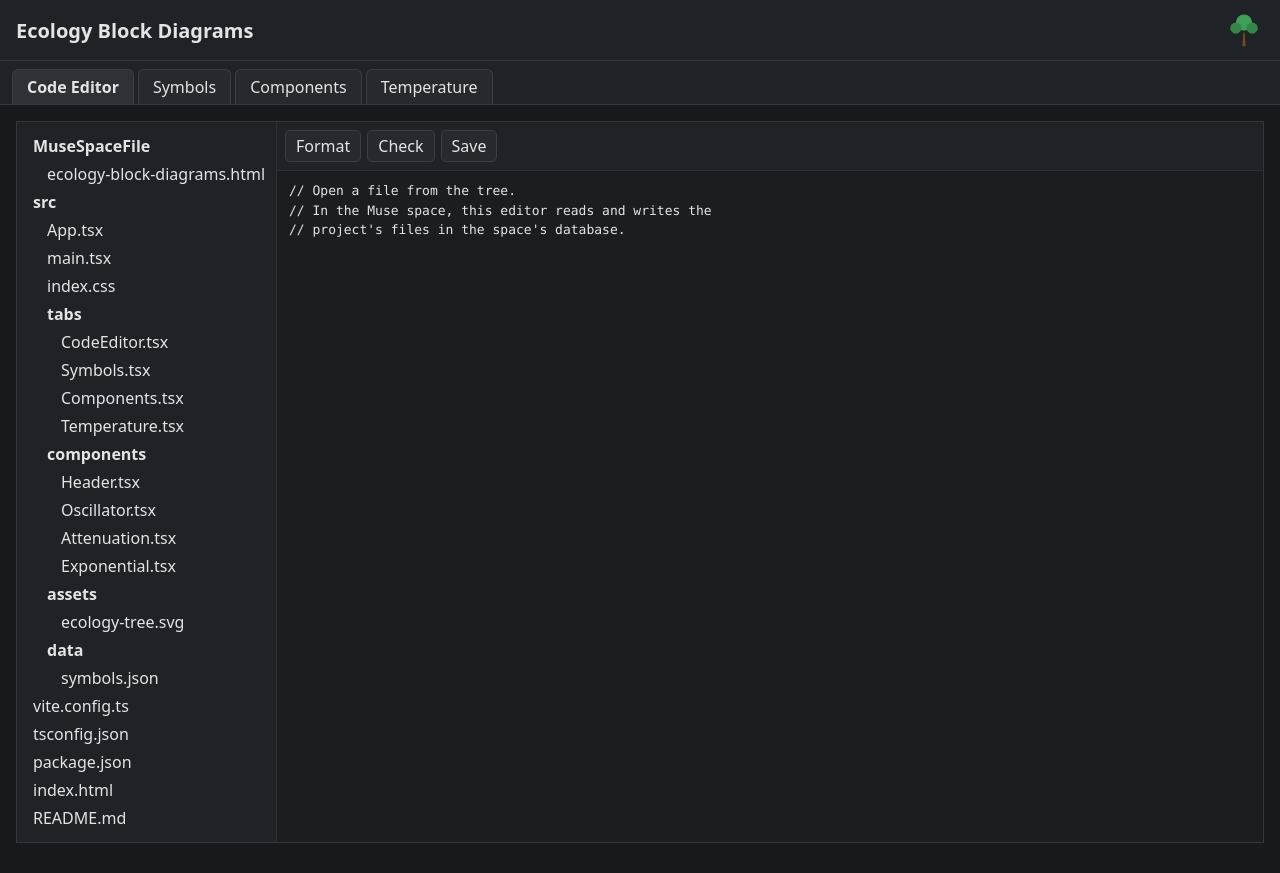
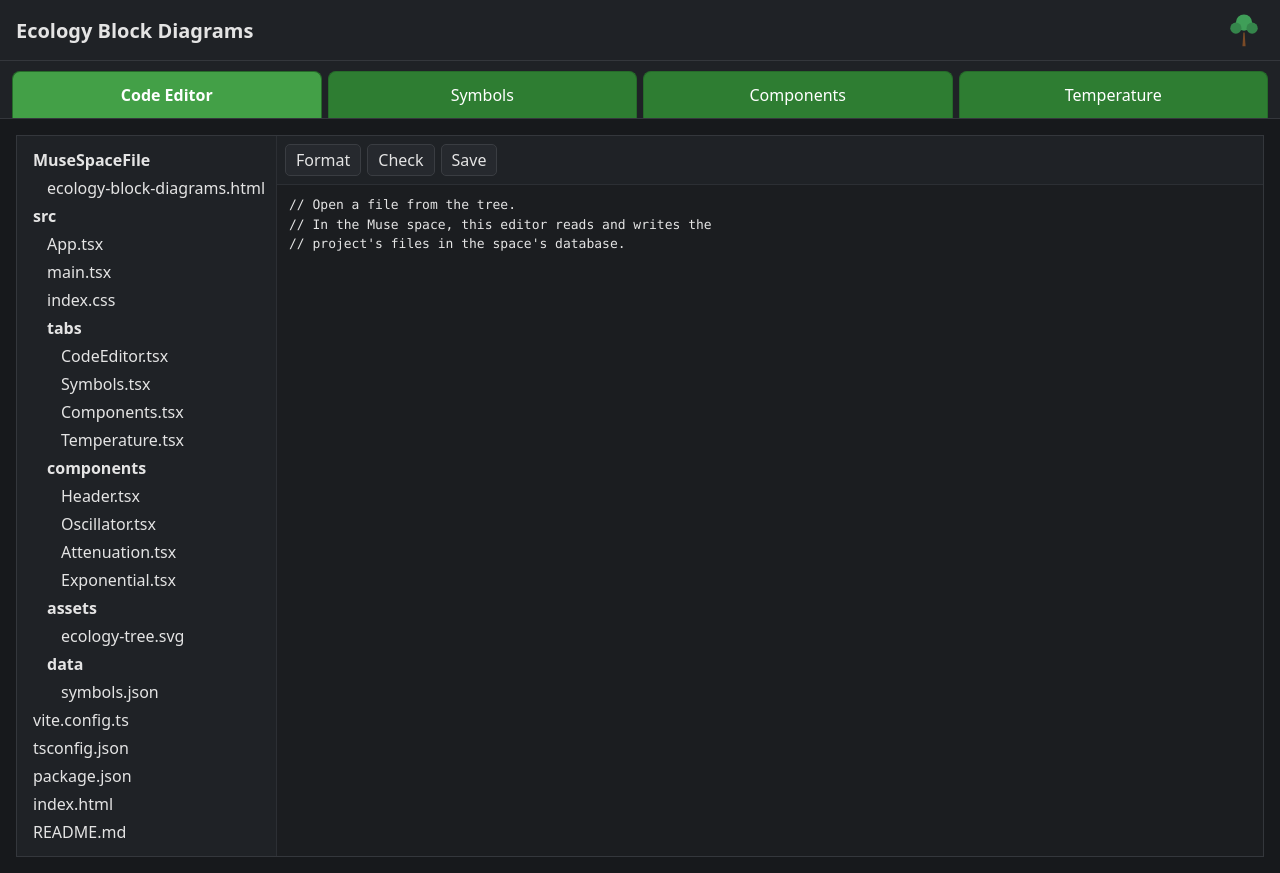
Before and after one commit to BrodyAcquilano/Ecology-Block-Diagrams, a React (Vite) app: page / in a window 1280 px wide. Built offline with nearby package versions, Linux system fonts and the light colour scheme.

Commit message:
Tabs: large green tabs spread across the width with white font, matching the Muse space

```diff
--- a/src/index.css
+++ b/src/index.css
@@ -7,10 +7,10 @@ body { margin: 0; font-family: system-ui, -apple-system, "Segoe UI", sans-serif;
 .app-title { font-size: 20px; font-weight: 700; }
 .app-logo { width: 40px; height: 40px; display: block; }
 
-/* Tab bar */
-.tabs { display: flex; gap: 4px; padding: 8px 12px 0; border-bottom: 1px solid #34373c; background: #1f2226; overflow-x: auto; }
-.tabs button { border: 1px solid #3a3d42; border-bottom: none; background: #26292e; color: inherit; padding: 6px 14px; border-radius: 6px 6px 0 0; cursor: pointer; font: inherit; white-space: nowrap; }
-.tabs button.active { background: #2e3237; font-weight: 600; }
+/* Tab bar — large green tabs spread across the width, white font */
+.tabs { display: flex; gap: 6px; padding: 10px 12px 0; border-bottom: 1px solid #34373c; background: #1f2226; }
+.tabs button { flex: 1 1 0; border: 1px solid #256b29; border-bottom: none; background: #2e7d32; color: #ffffff; padding: 12px 10px; font-family: inherit; font-size: 16px; border-radius: 8px 8px 0 0; cursor: pointer; white-space: nowrap; }
+.tabs button.active { background: #43a047; font-weight: 700; }
 .tab-body { padding: 16px; }
 
 /* Code Editor tab */
```
